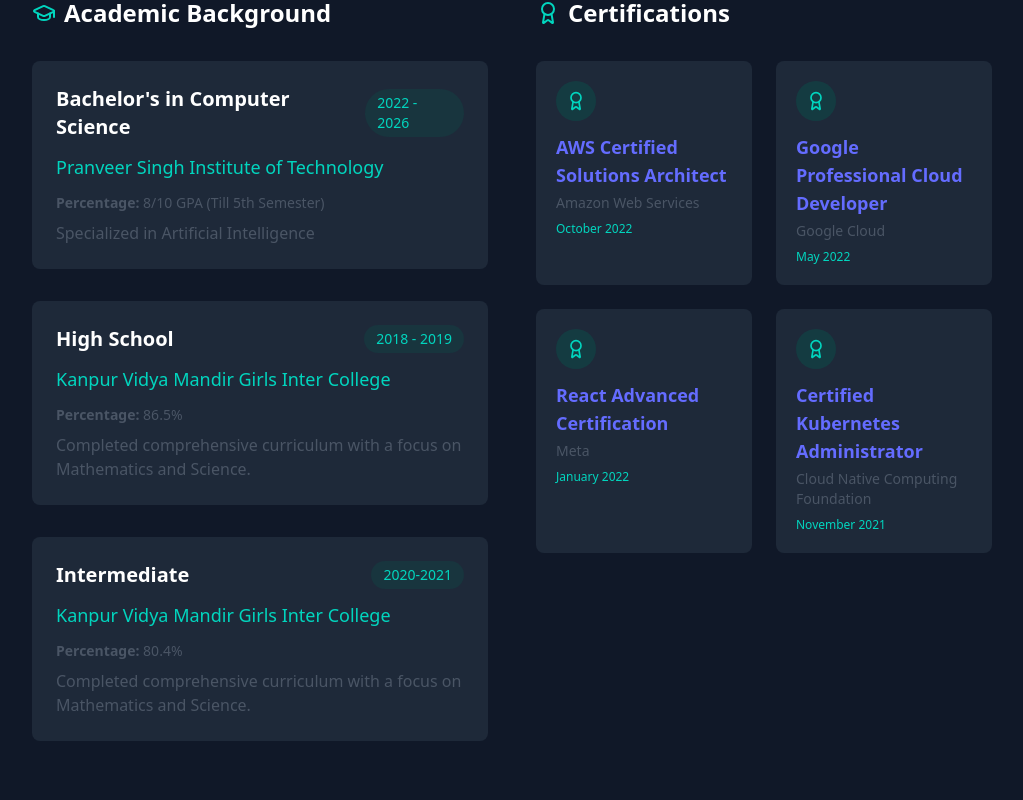
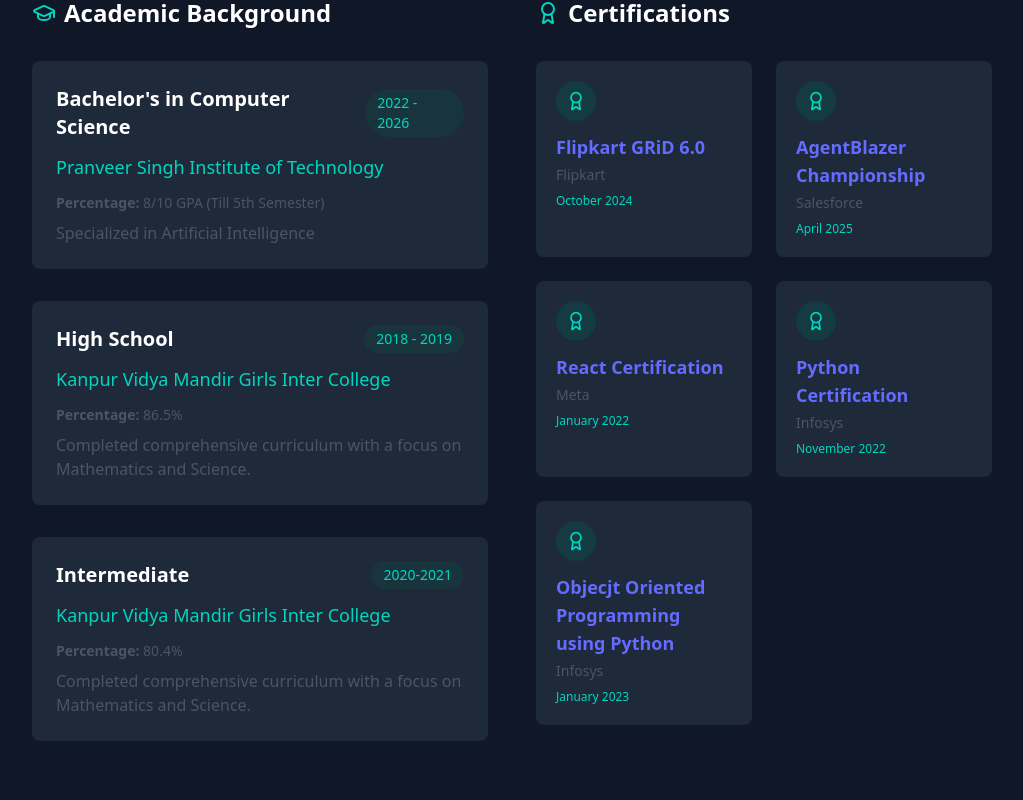
Before and after one commit to muskaan-gupta/portfolio, a React (Vite) app: page / in a window 1280 px wide. Shown: the part 5220-6020 px from the top of the page, without its empty margins (256-1279 px from the left). Built offline with nearby package versions, Linux system fonts and the light colour scheme; no server answers.

Commit message:
updated resume

```diff
--- a/src/components/Education.tsx
+++ b/src/components/Education.tsx
@@ -34,27 +34,34 @@ const Education: React.FC<EducationProps> = ({ darkMode }) => {
 
   const certifications = [
     {
-      title: 'AWS Certified Solutions Architect',
-      issuer: 'Amazon Web Services',
-      date: 'October 2022',
-      url: 'https://example.com/cert1',
+      title: 'Flipkart GRiD 6.0',
+
+      issuer: 'Flipkart',
+      date: 'October 2024',
+      url: 'https://drive.google.com/file/d/1kwnQhuGHu_oek1Di5UmyYfhAhheHbBX3/view?usp=sharing',
     },
     {
-      title: 'Google Professional Cloud Developer',
-      issuer: 'Google Cloud',
-      date: 'May 2022',
-      url: 'https://example.com/cert2',
+      title: 'AgentBlazer Championship',
+      issuer: 'Salesforce',
+      date: 'April 2025',
+      url: 'https://drive.google.com/file/d/11oA0XRcwolloCu82Kw4_7kb34FgwxCe3/view?usp=sharing',
     },
     {
-      title: 'React Advanced Certification',
+      title: 'React  Certification',
       issuer: 'Meta',
       date: 'January 2022',
       url: 'https://example.com/cert3',
     },
     {
-      title: 'Certified Kubernetes Administrator',
-      issuer: 'Cloud Native Computing Foundation',
-      date: 'November 2021',
+      title: 'Python Certification',
+      issuer: 'Infosys',
+      date: 'November 2022',
+      url: 'https://example.com/cert4',
+    },
+    {
+      title: ' Objecjt Oriented Programming using Python',
+      issuer: 'Infosys',
+      date: 'January 2023',
       url: 'https://example.com/cert4',
     },
   ];
--- a/src/components/Projects.tsx
+++ b/src/components/Projects.tsx
@@ -24,7 +24,7 @@ const Projects: React.FC<ProjectsProps> = ({ darkMode }) => {
       category: 'Web App',
       description: "FlashLearn is a responsive flashcard app that helps users study using custom flip cards. Users can manage profiles, create, like, delete cards, and explore public flashcards anonymously.It’s a clean, intuitive interface designed to make studying engaging and organized.",
       technologies:  ["React", "TailwindCSS", "Node.js", "Express", "MongoDB"],
-      videoUrl: '#',
+      videoUrl: '',
       liveUrl: 'https://app-flashlearn.onrender.com/',
       githubUrl: 'https://github.com/muskaan-gupta/Flashcard-Learning-Tool',
     },
--- a/src/components/Resume.tsx
+++ b/src/components/Resume.tsx
@@ -25,7 +25,7 @@ const Resume: React.FC<ResumeProps> = ({ darkMode }) => {
           </div>
           <div className="flex gap-4">
             <a
-              href="https://drive.google.com/file/d/1MUF8B70sFDb4uRRgQre6qIIfPd_ONWij/view?usp=sharing"
+              href="https://drive.google.com/file/d/1p8ChdL01ywgt3I_mEkLyA_JD-_ZxGkSr/view?usp=sharing"
               target="_blank"
               rel="noopener noreferrer"
               className={`btn flex items-center gap-2 ${
@@ -36,7 +36,7 @@ const Resume: React.FC<ResumeProps> = ({ darkMode }) => {
               <span>View</span>
             </a>
             <a
-              href="https://drive.google.com/file/d/1MUF8B70sFDb4uRRgQre6qIIfPd_ONWij/view?usp=sharing"
+              href="https://drive.google.com/file/d/1p8ChdL01ywgt3I_mEkLyA_JD-_ZxGkSr/view?usp=sharing"
               download="Muskan's_Resume.pdf"
               className="btn btn-primary flex items-center gap-2"
             >
@@ -56,7 +56,7 @@ const Resume: React.FC<ResumeProps> = ({ darkMode }) => {
         >
           <div className="aspect-[7.5/11] w-full h-full">
             <iframe
-              src="https://drive.google.com/file/d/1MUF8B70sFDb4uRRgQre6qIIfPd_ONWij/preview"
+              src="https://drive.google.com/file/d/1p8ChdL01ywgt3I_mEkLyA_JD-_ZxGkSr/preview"
               title="Resume Preview"
               className="w-full h-full"
               allow="autoplay"
```
